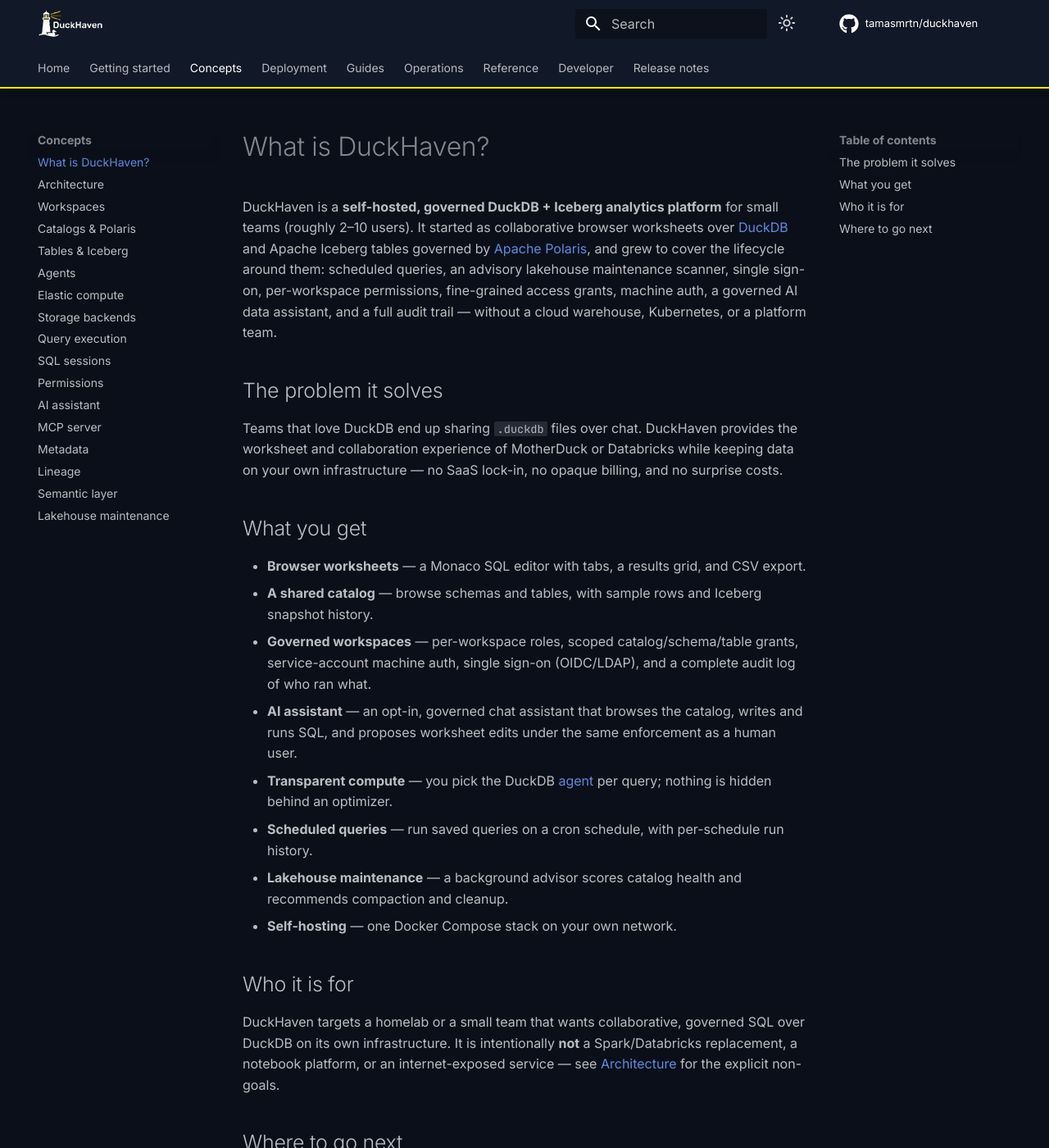
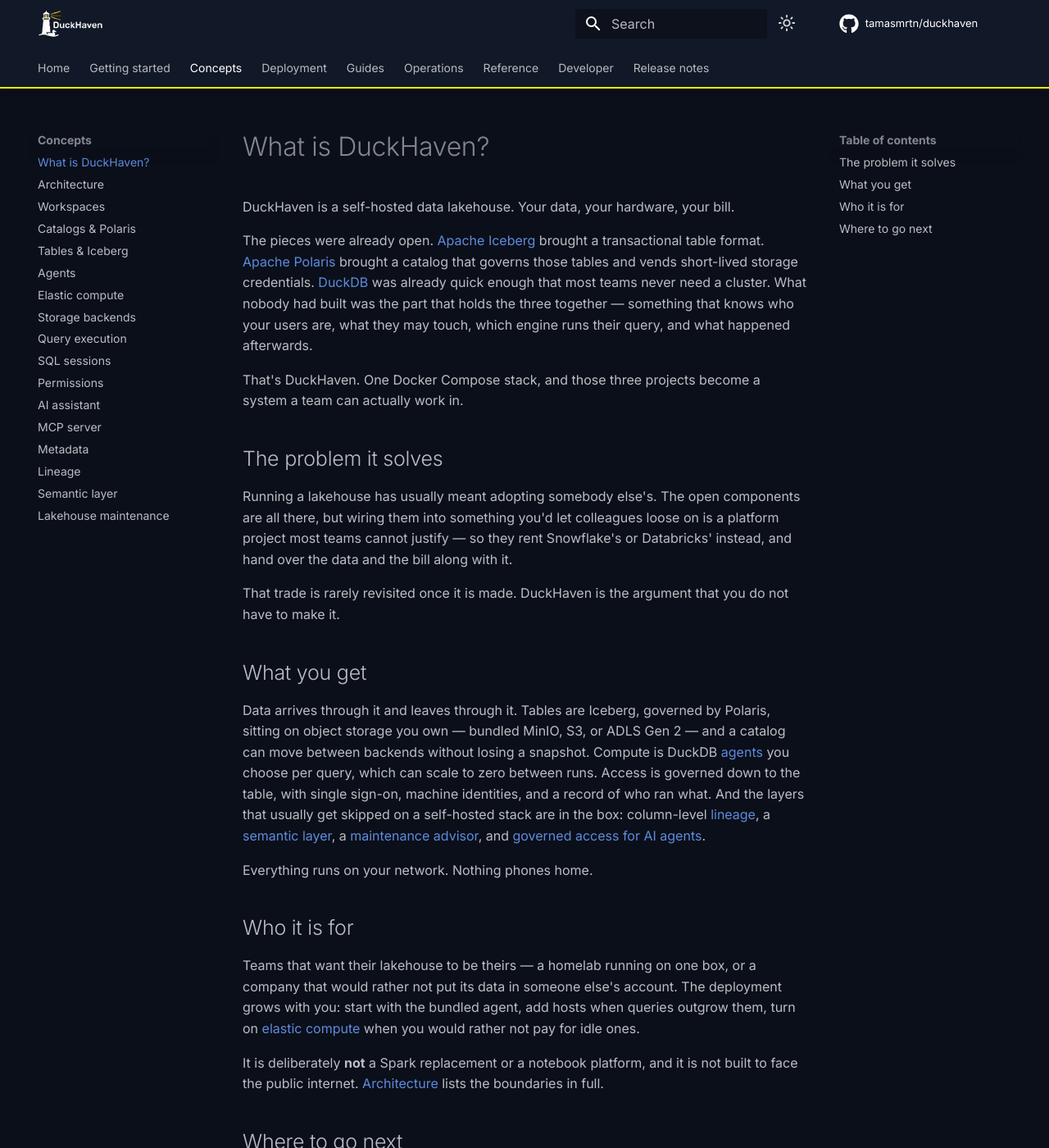
Before and after one commit to tamasmrtn/duckhaven, an MkDocs documentation site: the page built from docs/concepts/what-is-duckhaven.md, in a window 1280 px wide and 1400 px high. Shown: the whole window at 82% size. Built offline with MkDocs 1.6.1 and Material for MkDocs 9.7.7, drawn with Linux system fonts in a browser that asks for light colours; comment, search, counter and statistics services are not loaded.

Commit message:
Describe DuckHaven as the lakehouse it is
The overview page described a worksheet tool that had grown features, and
framed the problem as sharing .duckdb files over chat. That undersells
it: storage, catalog, compute, governance, lineage, a semantic layer, a
maintenance advisor and governed AI access are all in the box, and the
thing DuckHaven actually replaces is a rented lakehouse.

Takes the README's framing -- Iceberg, Polaris and DuckDB were already
there, the control plane was the missing piece -- and drops the
'roughly 2-10 users' ceiling, which nothing in the code enforces.

The same positioning is carried by the docs landing page, the mkdocs
site description, and the assistant's resident intro, so all four now
say the same thing.

```diff
--- a/docs/concepts/what-is-duckhaven.md
+++ b/docs/concepts/what-is-duckhaven.md
@@ -1,36 +1,42 @@
 # What is DuckHaven?
 
-DuckHaven is a **self-hosted, governed DuckDB + Iceberg analytics platform** for small teams (roughly 2–10 users). It
-started as collaborative browser worksheets over [DuckDB](https://duckdb.org/) and Apache Iceberg tables governed by
-[Apache Polaris](https://polaris.apache.org/), and grew to cover the lifecycle around them: scheduled queries, an
-advisory lakehouse maintenance scanner, single sign-on, per-workspace permissions, fine-grained access grants, machine
-auth, a governed AI data assistant, and a full audit trail — without a cloud warehouse, Kubernetes, or a platform
-team.
+DuckHaven is a self-hosted data lakehouse. Your data, your hardware, your bill.
+
+The pieces were already open. [Apache Iceberg](https://iceberg.apache.org/) brought a transactional table format.
+[Apache Polaris](https://polaris.apache.org/) brought a catalog that governs those tables and vends short-lived storage
+credentials. [DuckDB](https://duckdb.org/) was already quick enough that most teams never need a cluster. What nobody
+had built was the part that holds the three together — something that knows who your users are, what they may touch,
+which engine runs their query, and what happened afterwards.
+
+That's DuckHaven. One Docker Compose stack, and those three projects become a system a team can actually work in.
 
 ## The problem it solves
 
-Teams that love DuckDB end up sharing `.duckdb` files over chat. DuckHaven provides the worksheet and collaboration
-experience of MotherDuck or Databricks while keeping data on your own infrastructure — no SaaS lock-in, no opaque
-billing, and no surprise costs.
+Running a lakehouse has usually meant adopting somebody else's. The open components are all there, but wiring them into
+something you'd let colleagues loose on is a platform project most teams cannot justify — so they rent Snowflake's or
+Databricks' instead, and hand over the data and the bill along with it.
+
+That trade is rarely revisited once it is made. DuckHaven is the argument that you do not have to make it.
 
 ## What you get
 
-- **Browser worksheets** — a Monaco SQL editor with tabs, a results grid, and CSV export.
-- **A shared catalog** — browse schemas and tables, with sample rows and Iceberg snapshot history.
-- **Governed workspaces** — per-workspace roles, scoped catalog/schema/table grants, service-account machine auth,
-  single sign-on (OIDC/LDAP), and a complete audit log of who ran what.
-- **AI assistant** — an opt-in, governed chat assistant that browses the catalog, writes and runs SQL, and proposes
-  worksheet edits under the same enforcement as a human user.
-- **Transparent compute** — you pick the DuckDB [agent](agents.md) per query; nothing is hidden behind an optimizer.
-- **Scheduled queries** — run saved queries on a cron schedule, with per-schedule run history.
-- **Lakehouse maintenance** — a background advisor scores catalog health and recommends compaction and cleanup.
-- **Self-hosting** — one Docker Compose stack on your own network.
+Data arrives through it and leaves through it. Tables are Iceberg, governed by Polaris, sitting on object storage you
+own — bundled MinIO, S3, or ADLS Gen 2 — and a catalog can move between backends without losing a snapshot. Compute is
+DuckDB [agents](agents.md) you choose per query, which can scale to zero between runs. Access is governed down to the
+table, with single sign-on, machine identities, and a record of who ran what. And the layers that usually get skipped
+on a self-hosted stack are in the box: column-level [lineage](lineage.md), a [semantic layer](semantic-layer.md), a
+[maintenance advisor](maintenance.md), and [governed access for AI agents](mcp-server.md).
+
+Everything runs on your network. Nothing phones home.
 
 ## Who it is for
 
-DuckHaven targets a homelab or a small team that wants collaborative, governed SQL over DuckDB on its own
-infrastructure. It is intentionally **not** a Spark/Databricks replacement, a notebook platform, or an
-internet-exposed service — see [Architecture](architecture.md) for the explicit non-goals.
+Teams that want their lakehouse to be theirs — a homelab running on one box, or a company that would rather not put its
+data in someone else's account. The deployment grows with you: start with the bundled agent, add hosts when queries
+outgrow them, turn on [elastic compute](elastic-compute.md) when you would rather not pay for idle ones.
+
+It is deliberately **not** a Spark replacement or a notebook platform, and it is not built to face the public internet.
+[Architecture](architecture.md) lists the boundaries in full.
 
 ## Where to go next
 
--- a/mkdocs.yml
+++ b/mkdocs.yml
@@ -1,10 +1,9 @@
 site_name: DuckHaven
 site_description: >-
-  Self-hosted, governed DuckDB + Iceberg analytics platform for small teams —
-  collaborative worksheets, scoped access grants, service-account machine auth,
-  an AI data assistant, scheduled queries, catalog governance via Apache
-  Polaris, lakehouse maintenance, and multi-agent compute, on your own
-  infrastructure.
+  A self-hosted data lakehouse built on DuckDB, Apache Iceberg and Apache
+  Polaris — collaborative worksheets, a governed catalog, elastic compute,
+  column-level lineage, a semantic layer, scoped access grants, single sign-on,
+  and governed AI access, on your own infrastructure.
 site_url: https://tamasmrtn.github.io/duckhaven/
 repo_url: https://github.com/tamasmrtn/duckhaven
 repo_name: tamasmrtn/duckhaven
```
Also changed, not shown: api/src/api/services/assistant/knowledge/docs_index.yaml (+8 -7 lines), docs/index.md (+1 -1 lines), docs/llms.txt (+8 -7 lines).
